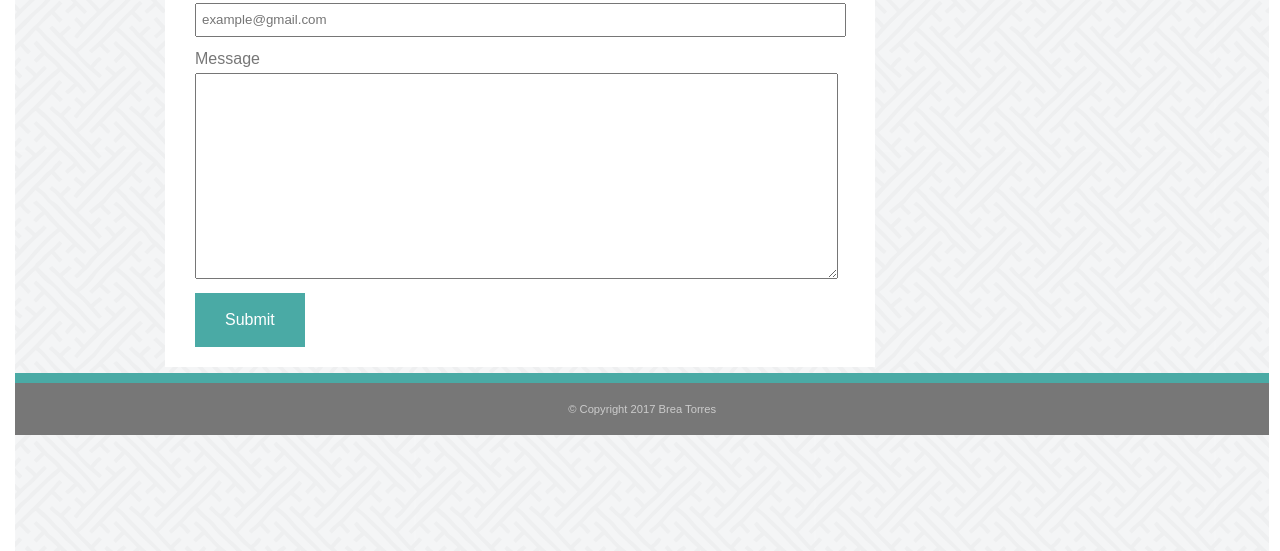
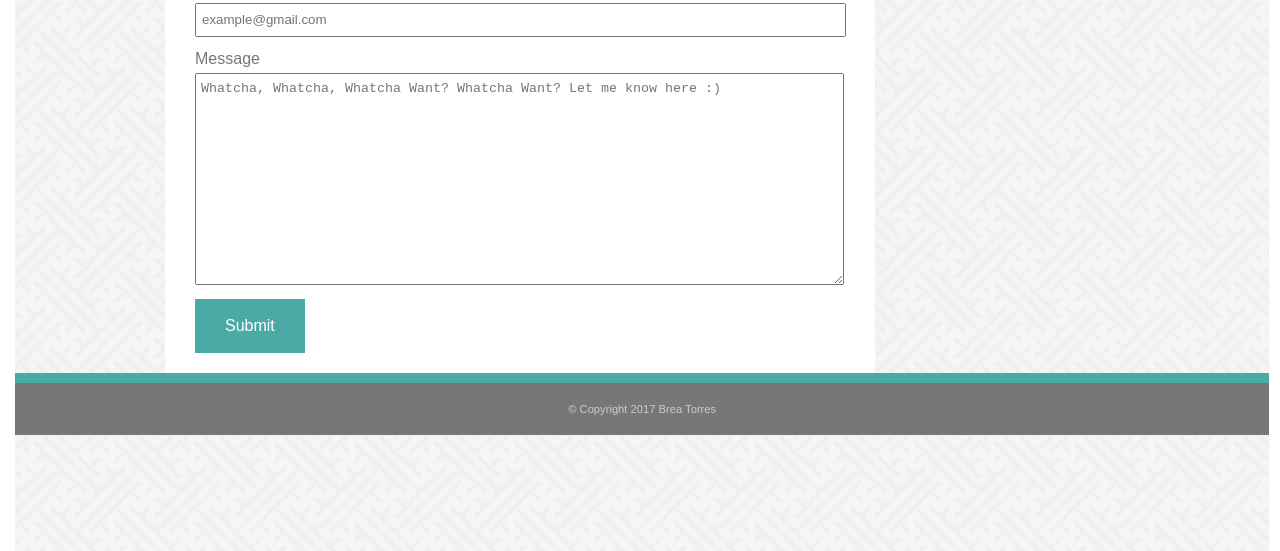
Before and after one commit to abreaw/Basic-Portfolio, a plain HTML site: page contact.html in a window 1280 px wide. Shown: the part 365-916 px from the top of the page. Drawn offline with Linux system fonts and the light colour scheme.

Commit message:
updated about me section more & added padding, placeholder to the contact form textarea to match the input fields

```diff
--- a/assets/css/style.css
+++ b/assets/css/style.css
@@ -8,10 +8,8 @@ body
 	margin: 150px 450px 0px 150px;  /* top margin set below header area, right set to line up with nav right side, bottom (needs to be set to allow for footer area), left set to line up with nameBox area */
 	padding: 20px;
 
+	/* set width of body area */
 	width: 960px;
-
-	/*background-image: url("sayagata-400px.png");*/
-
 }
 
 
@@ -188,6 +186,8 @@ blockquote
 {
 	font-weight: bold;
 	text-shadow: 2px 2px #BBFFFB;
+	text-align: center;
+	padding-top: 20px;
 }
 
 /* don't need this anymore */
@@ -256,8 +256,8 @@ blockquote
 
 .contactForm textarea
 {
-	/*line-height: 150%;*/
-	/*padding: 20px 0px 20px 0px;*/
+	line-height: 150%;
+	padding: 5px;
 	margin: 2px 0px 10px 0px;
 	width: 98%;
 	height: 200px;
--- a/contact.html
+++ b/contact.html
@@ -35,7 +35,7 @@
 				<br>
 				<label>Message</label>
 				<br>
-				<textarea name="message" id="messageInput"></textarea>
+				<textarea name="message" id="messageInput" placeholder="Whatcha, Whatcha, Whatcha Want? Whatcha Want? Let me know here :)"></textarea>
 				<br>
 				<button type="button" onclick="alert('Thank You for the message!')">Submit</button>
 			</form>
```
